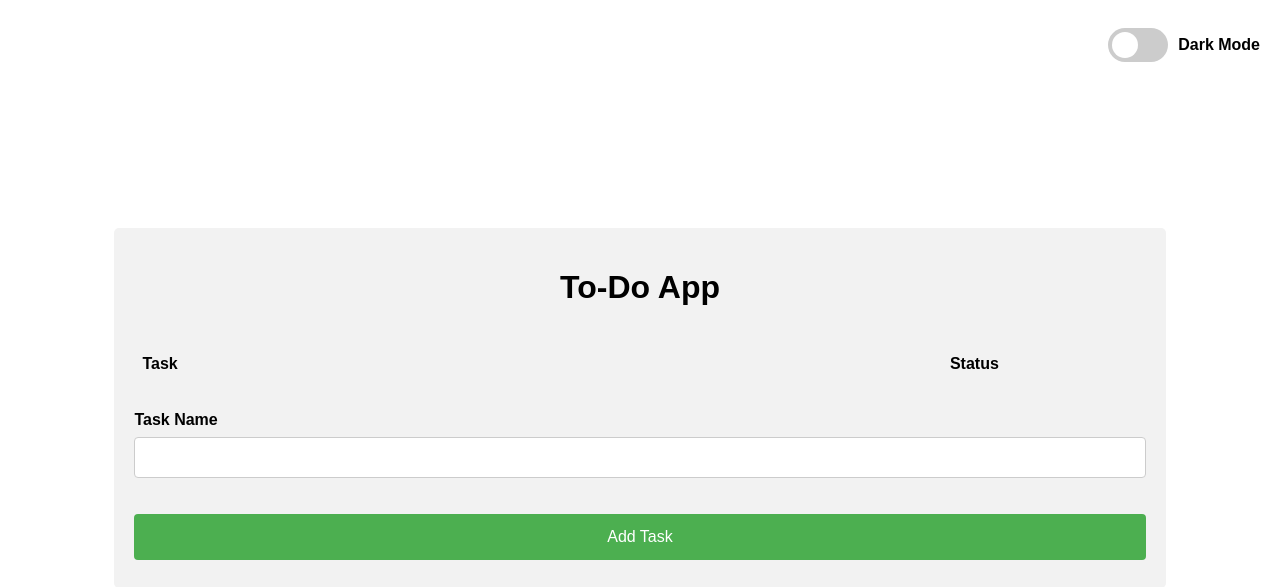
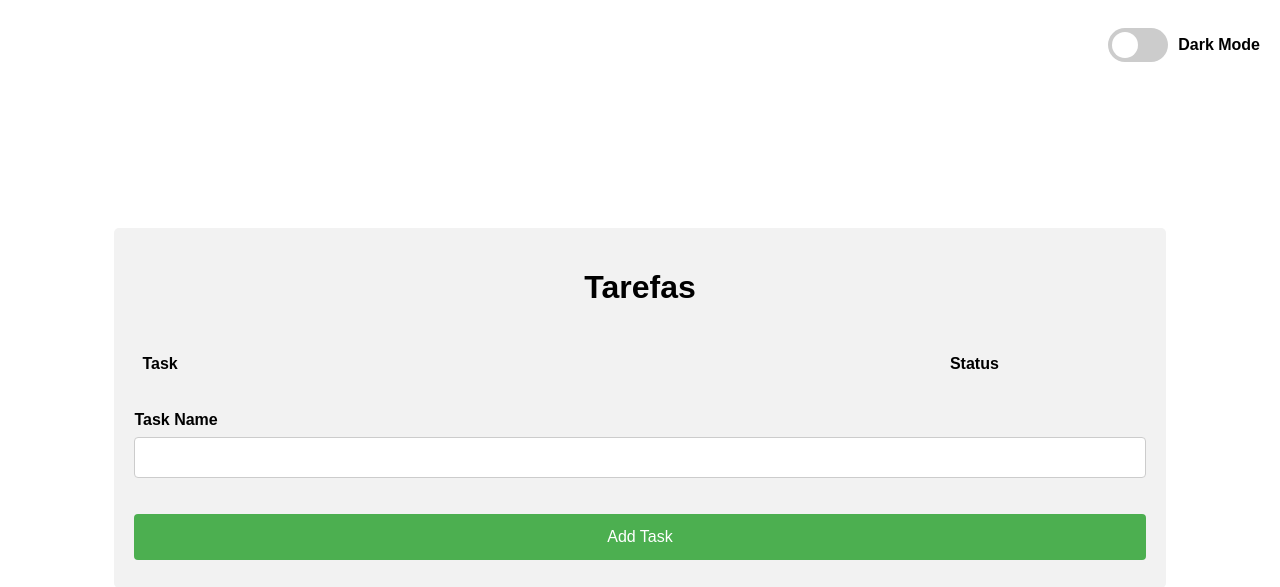
Before and after one commit to devdms/todo_flask, a Flask app: page / in a window 1280 px wide. Shown: the top 587 px of the page. Run offline with Flask 2, Linux system fonts and the light colour scheme; data comes from the database, SQL or seed files in the repository.

Commit message:
Update show_tasks.html

```diff
--- a/templates/show_tasks.html
+++ b/templates/show_tasks.html
@@ -5,7 +5,7 @@
     <meta http-equiv="X-UA-Compatible" content="IE=edge">
     <meta name="viewport" content="width=device-width, initial-scale=1.0">
     <link rel="stylesheet" href="{{ url_for('static', filename='style.css') }}">
-    <title>To Do App</title>
+    <title>Tarefas</title>
 </head>
 <body>
     <div class="switch-container">
@@ -16,7 +16,7 @@
         <p>Dark Mode</p>
     </div>
     <div class="container">
-        <h1 class="text-center">To-Do App</h1>
+        <h1 class="text-center">Tarefas</h1>
         <div class="task-list">
             <div class="task-list-header">
                 <div class="task-name">Task</div>
```
